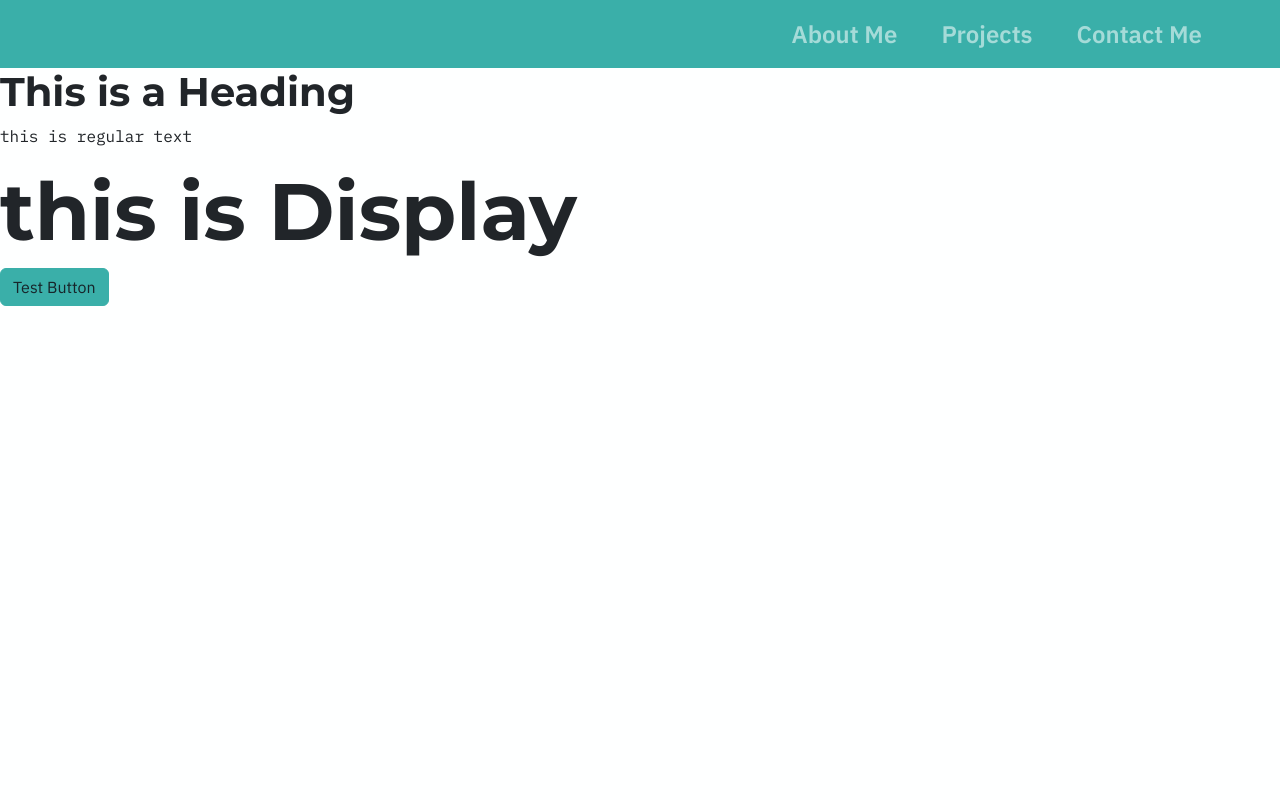
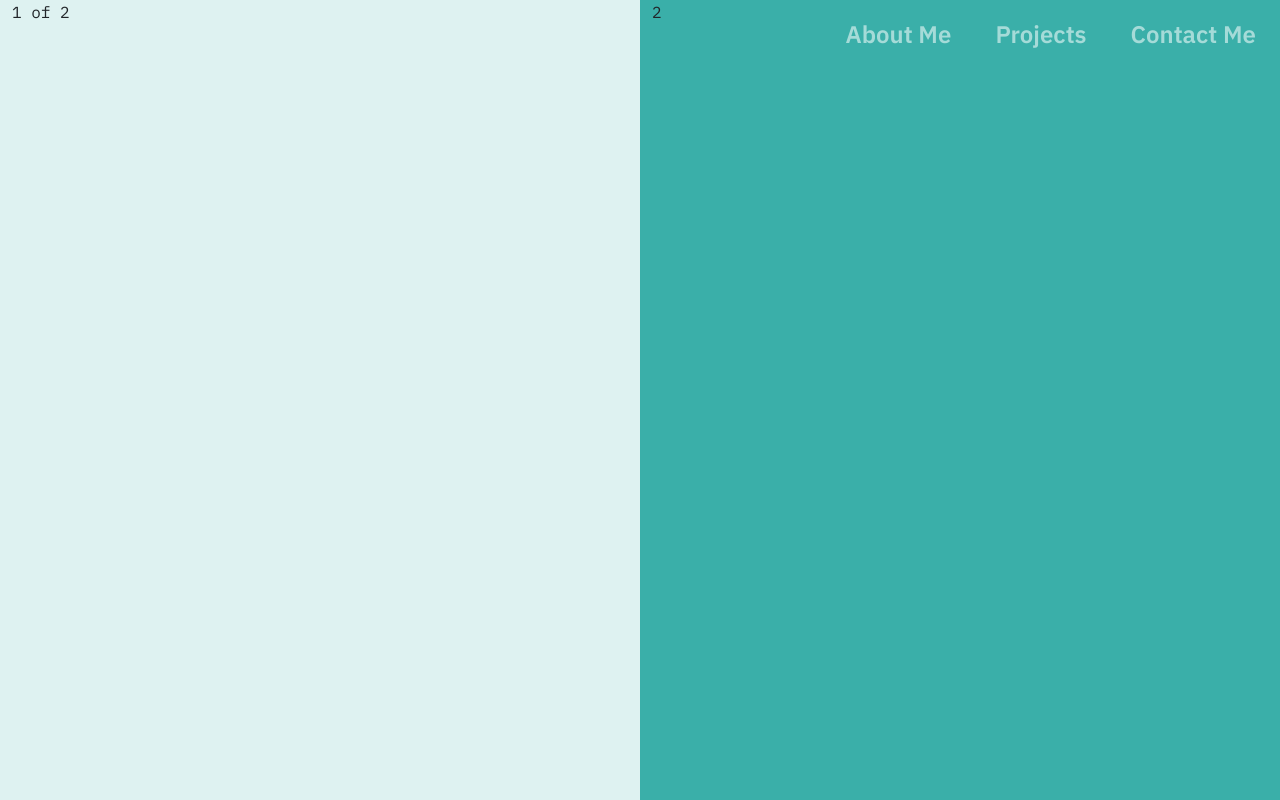
Before and after one commit to thorrellt/react-portfolio, a React (Vite) app: page / in a window 1280 px wide. Built offline with nearby package versions, Linux system fonts and the light colour scheme.

Commit message:
update nav and heading layout

```diff
--- a/src/components/App.jsx
+++ b/src/components/App.jsx
@@ -1,5 +1,6 @@
 import { useState } from 'react'
 import MainNav from './MainNav'
+import Heading from './Heading'
 import '../styles/App.css'
 import Button from 'react-bootstrap/Button'
 import Alert from 'react-bootstrap/Alert'
@@ -12,10 +13,7 @@ function App() {
   return (
     <div className="App">
       <MainNav />
-      <h1>This is a Heading</h1>
-      <p>this is regular text</p>
-      <h1 className='display-1'>this is Display</h1>
-      <Button className="red ">Test Button</Button>
+      <Heading />
 
     </div>
   )
--- /dev/null
+++ b/src/components/Heading.jsx
@@ -0,0 +1,19 @@
+import { useState } from 'react'
+import Container from 'react-bootstrap/Container';
+import Row from 'react-bootstrap/Row';
+import Col from 'react-bootstrap/Col';
+import '../styles/Heading.css'
+
+function Heading() {
+
+    return (
+        <Container fluid>
+          <Row>
+            <div id="heading--left" className="col-6 bg-secondary">1 of 2</div>
+            <div id="heading--right" className="col-6 bg-primary">2 of 2</div>
+          </Row>
+        </Container>
+      );
+  }
+
+  export default Heading
--- a/src/components/MainNav.jsx
+++ b/src/components/MainNav.jsx
@@ -3,11 +3,15 @@ import Container from 'react-bootstrap/Container';
 import Nav from 'react-bootstrap/Nav';
 import Navbar from 'react-bootstrap/Navbar';
 import NavDropdown from 'react-bootstrap/NavDropdown';
+import '../styles/MainNav.css'
 
-function MainNav(){
+function MainNav() {
     return (
-        <Navbar bg="primary" variant="dark">
-            <Container className='px-0'>
+        <Navbar collapseOnSelect expand="lg" id="MainNav" fixed="top" bg="primary" variant="dark">
+            <Container className="pe-3">
+            <Navbar.Brand href="#"></Navbar.Brand>
+            <Navbar.Toggle aria-controls="responsive-navbar-nav" />
+                <Navbar.Collapse id="responsive-navbar-nav">
                     <Nav className="ms-auto">
                         <Nav.Link
                             href="#"
@@ -19,6 +23,8 @@ function MainNav(){
                             href="#"
                             className="ms-1">Contact Me</Nav.Link>
                     </Nav>
+                </Navbar.Collapse>
+
             </Container>
         </Navbar>
     )
--- a/src/index.css
+++ b/src/index.css
@@ -1,51 +1,3 @@
 .btn, nav{
   font-family: 'IBM Plex Sans', sans-serif;
 }
-
-a.nav-link {
-  font-size: 1.5rem;
-  font-weight: 700;
-  position: relative;
-}
-
-
-.nav-link:after {
-  content: "";
-  position: absolute;
-  height: 2px;
-  background-color: white;
-  width: 0%;
-  left: 50%;
-  margin-top: 1rem;
-  bottom: 0;
-  -webkit-transform: translateX(-50%);
-          transform: translateX(-50%);
-  -webkit-transition: 0.5s cubic-bezier(0.68, -0.55, 0.265, 1.55) all;
-  transition: 0.5s cubic-bezier(0.68, -0.55, 0.265, 1.55) all;
-}
-
-.nav-link:focus {
-  outline: none;
-  width: 100%;
-}
-
-.nav-link:hover:after {
-  width: 90%;
-}
-.nav-link:focus:after {
-  text-decoration: none;
-  width: 90%;
-}
-
-/* .navbar ul .nav-item:after {
-  content: '';
-  position: absolute;
-  left: 0;
-  bottom: 5px;
-  height: 2px;
-  width: 100%;
-  background: #33ffff;
-  opacity: 0;
-  -webkit-transition: all 0.2s linear;
-  transition: all 0.2s linear;
-} */
--- /dev/null
+++ b/src/styles/Heading.css
@@ -0,0 +1,8 @@
+.Heading{
+    height: 100vh;
+    outline: 2px solid black;
+}
+
+#heading--left, #heading--right {
+    height: 100vh;
+}
--- /dev/null
+++ b/src/styles/MainNav.css
@@ -0,0 +1,42 @@
+#MainNav{
+  width: 48%;
+  left: auto;
+}
+
+.navbar-brand{
+  cursor: pointer;
+}
+
+a.nav-link {
+    font-size: 1.5rem;
+    font-weight: 700;
+    position: relative;
+  }
+
+  .nav-link:after {
+    content: "";
+    position: absolute;
+    height: 2px;
+    background-color: white;
+    width: 0%;
+    left: 50%;
+    margin-top: 1rem;
+    bottom: 0;
+    -webkit-transform: translateX(-50%);
+            transform: translateX(-50%);
+    -webkit-transition: 0.5s cubic-bezier(0.68, -0.55, 0.265, 1.55) all;
+    transition: 0.5s cubic-bezier(0.68, -0.55, 0.265, 1.55) all;
+  }
+
+  .nav-link:focus {
+    outline: none;
+    width: 100%;
+  }
+
+  .nav-link:hover:after {
+    width: 90%;
+  }
+  .nav-link:focus:after {
+    text-decoration: none;
+    width: 90%;
+  }
```
Lines whose indentation alone changed are shown as unchanged.
